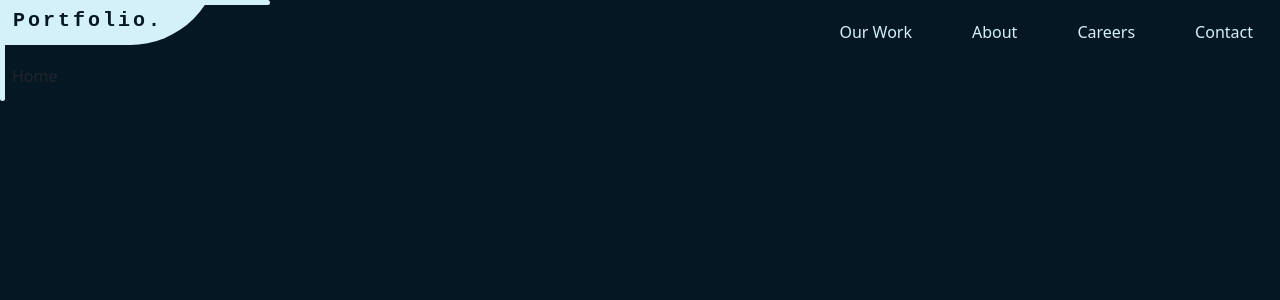
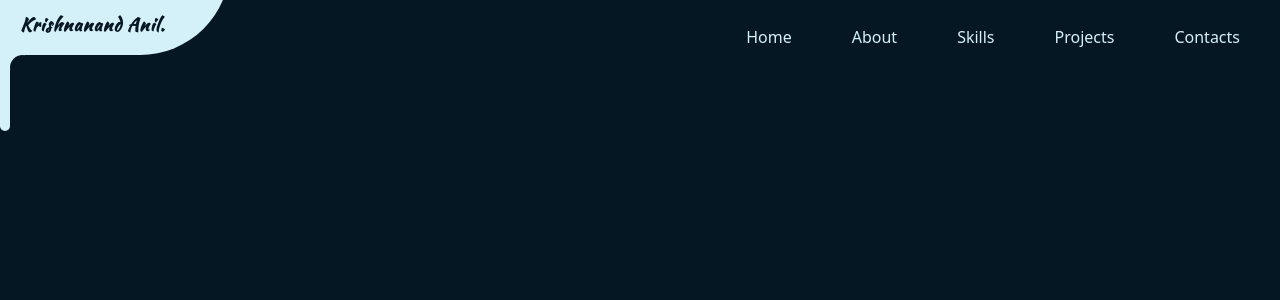
Before and after one commit to Rajeshmr97/portfolio-angular, an Angular app: page / in a window 1280 px wide. Shown: the top 300 px of the page. Built offline with nearby package versions, Linux system fonts and the light colour scheme.

Commit message:
header-logo

```diff
--- a/package.json
+++ b/package.json
@@ -18,6 +18,7 @@
     "@angular/platform-browser": "^15.2.0",
     "@angular/platform-browser-dynamic": "^15.2.0",
     "@angular/router": "^15.2.0",
+    "@fontsource/kaushan-script": "^4.5.10",
     "bootstrap": "^5.2.3",
     "rxjs": "~7.8.0",
     "tslib": "^2.3.0",
--- a/src/app/header/header.component.css
+++ b/src/app/header/header.component.css
@@ -1,33 +1,12 @@
 
-
+/* Wrapper */
 .p-wrapper{
-  position: relative;
-  margin-top: 0;
-  top:0px;
-  left:-4px;
-  margin-left: 0px;
-  margin-right: 0px;
-  content: '';
-  background-color: #d4f1f9;
-  margin-left: 3.5px;
-  margin-top: 0;
-  height: 5px;
-  width: 270px;
-  border-radius: 20px;
--webkit-border-radius: 20px;
--moz-border-radius: 20px;
-  position: absolute;
-  z-index: -1;
-}
-
-
-.p-wrapper::before{
   content: '';
   background-color: #d4f1f9;
   margin-left: 0;
   margin-top: -24.2px;
-  height: 125px;
-  width: 5px;
+  height: 150px;
+  width: 10px;
   border-radius: 20px;
 -webkit-border-radius: 20px;
 -moz-border-radius: 20px;
@@ -41,14 +20,25 @@
   background: #d4f1f9;
   width: 350px; height: 180px;
   margin-left: 0;
-  top: -135px; left:-130px ;
+  top: -125px; left:-120px ;
   border-radius: 200 px;
   -webkit-border-radius: 200px;
   -moz-border-radius: 200px;
   z-index: -1;
 
 }
-
+.center{
+  position: absolute;
+  background: #061724;
+  width: 25px; height: 25px;
+  margin-left: 0;
+  top: 55px; left:10px ;
+  border-radius: 200 px;
+  -webkit-border-radius: 200px;
+  -moz-border-radius: 200px;
+  z-index: -1;
+  box-shadow: -10px -10px 0 0 #d4f1f9;
+}
 
 
 /* header */
@@ -56,12 +46,12 @@
 .header {
 
   width:100%;
-  margin-bottom: 0;
-  margin-top: 0px;
-  margin-left: 3px;
+  margin-bottom: 0px;
+  margin-left: -5px;
   margin-right: 20px;
-  padding: 0;
+  padding: 5px;
   overflow: hidden;
+
 }
 
 .header ul {
@@ -69,6 +59,7 @@
   padding: 0;
   list-style: none;
   overflow: hidden;
+
 }
 
 .header li a {
@@ -89,17 +80,16 @@
   float: left;
   text-decoration: none;
   color: #061724;
-  font-family: monospace;
-  font-size:x-large;
+  font-family: "Kaushan Script";
+  font-size:large;
   font-weight:900;
   margin-top: 6px;
-  margin-left: 10px;
-
+  margin-left: 20px;
   overflow: hidden; /* Ensures the content is not revealed until the animation */
   border-right: .15em solid orange; /* The typwriter cursor */
   white-space: nowrap; /* Keeps the content on a single line */
   margin-right: 0 auto; /* Gives that scrolling effect as the typing happens */
-  letter-spacing: .15em; /* Adjust as needed */
+  letter-spacing: .05em; /* Adjust as needed */
   animation:
     typing 3.5s steps(30, end),
     blink-caret .5s step-end infinite;
--- a/src/app/header/header.component.html
+++ b/src/app/header/header.component.html
@@ -2,16 +2,17 @@
     <section class="p-wrapper"></section>
     <div class="circle"></div>
     <div class="center"></div>
-    <a href="" class="logo">Portfolio.</a>
+    <a href="" class="logo">Krishnanand Anil.</a>
     <input class="menu-btn" type="checkbox" id="menu-btn" />
     <label class="menu-icon" for="menu-btn"><span class="navicon"></span></label>
     <ul class="menu">
-      <li><a href="#work">Our Work</a></li>
+      <li><a href="#Home">Home</a></li>
       <li><a href="#about">About</a></li>
-      <li><a href="#careers">Careers</a></li>
-      <li><a href="#contact">Contact</a></li>
+      <li><a href="#Skills">Skills</a></li>
+      <li><a href="#Projects">Projects</a></li>
+      <li><a href="#Contacts">Contacts</a></li>
     </ul>
-  </header>
+</header>
 
 
 <!--
--- a/src/app/home/home.component.html
+++ b/src/app/home/home.component.html
@@ -2,7 +2,7 @@
     <div class="container">
         <div class="row">
             <div class="col-sm-12">
-            Home
+
             </div>
         </div>
 
--- a/src/styles.css
+++ b/src/styles.css
@@ -1,6 +1,7 @@
 /* You can add global styles to this file, and also import other style files */
 @import "~bootstrap/dist/css/bootstrap.css";
 @import url('https://fonts.googleapis.com/css?family=Open+Sans&display=swap');
+@import "@fontsource/kaushan-script";
 
 body{
     margin: auto;
```
Also changed, not shown: 10 other files (tests, documents, lock files or other folders).
